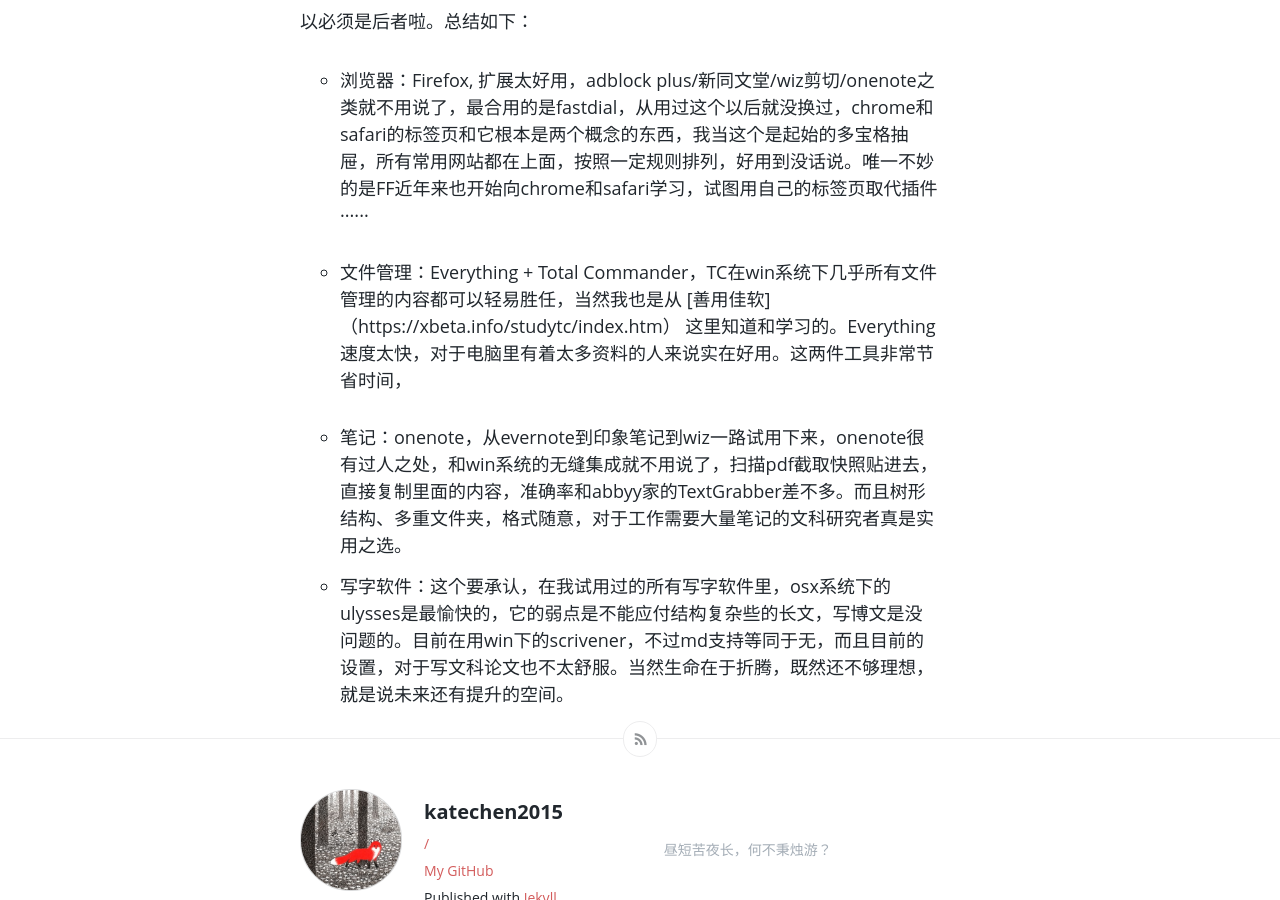
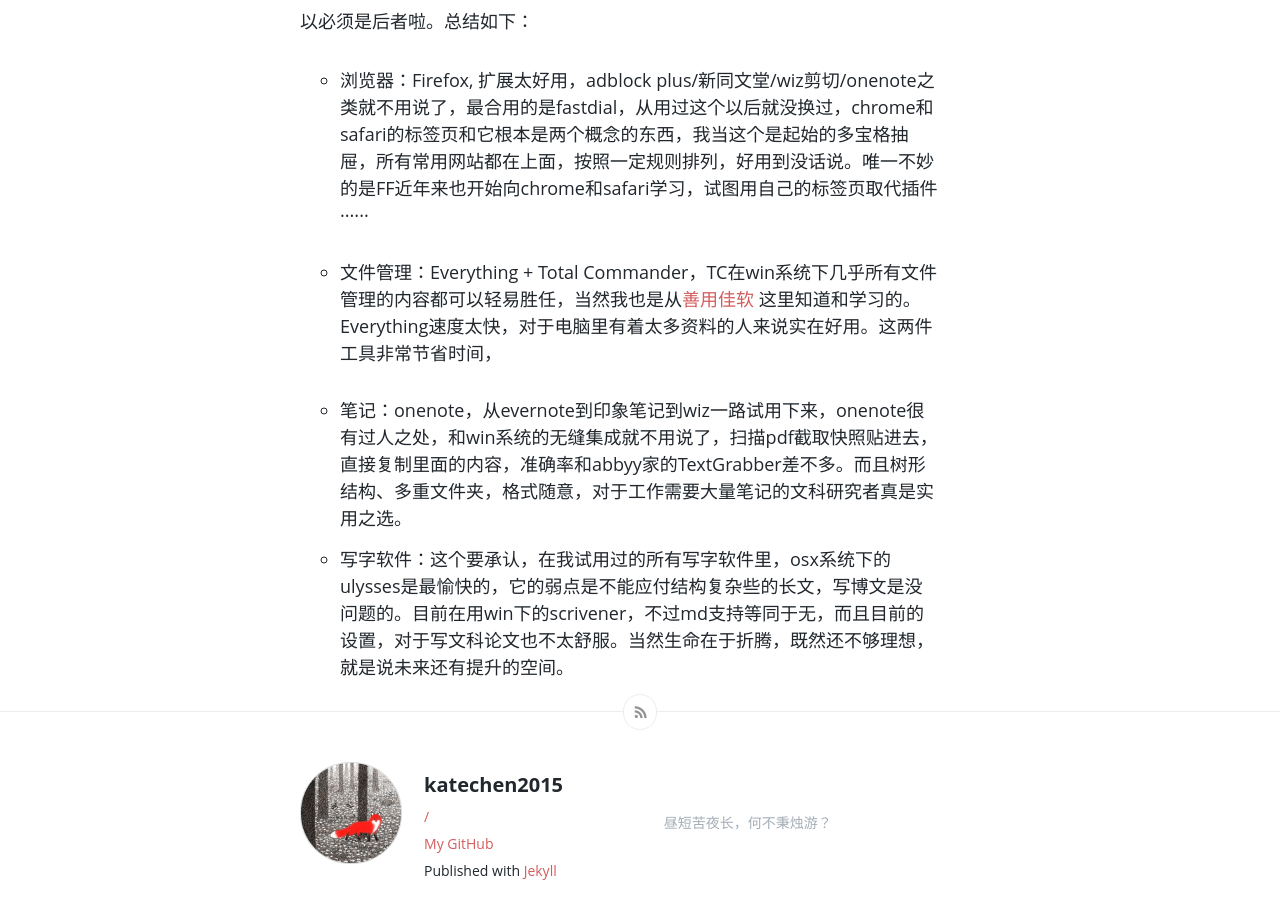
Before and after one commit to katechen2015/katechen2015.github.io, a Jekyll site: the page built from _posts/2016-07-20-My-Windows.md, in a window 1280 px wide and 900 px high, scrolled down 790 px. Built offline with Jekyll 4.4.1, drawn with Linux system fonts in a browser that asks for light colours; comment, search, counter and statistics services are not loaded.

Commit message:
Update 2016-07-20-My-Windows.md

```diff
--- a/_posts/2016-07-20-My-Windows.md
+++ b/_posts/2016-07-20-My-Windows.md
@@ -10,7 +10,7 @@ image: roon.jpg
 
 - 浏览器：Firefox, 扩展太好用，adblock plus/新同文堂/wiz剪切/onenote之类就不用说了，最合用的是fastdial，从用过这个以后就没换过，chrome和safari的标签页和它根本是两个概念的东西，我当这个是起始的多宝格抽屉，所有常用网站都在上面，按照一定规则排列，好用到没话说。唯一不妙的是FF近年来也开始向chrome和safari学习，试图用自己的标签页取代插件······
 
-- 文件管理：Everything + Total Commander，TC在win系统下几乎所有文件管理的内容都可以轻易胜任，当然我也是从 [善用佳软]（https://xbeta.info/studytc/index.htm） 这里知道和学习的。Everything速度太快，对于电脑里有着太多资料的人来说实在好用。这两件工具非常节省时间，
+- 文件管理：Everything + Total Commander，TC在win系统下几乎所有文件管理的内容都可以轻易胜任，当然我也是从[善用佳软](https://xbeta.info/studytc/index.htm) 这里知道和学习的。Everything速度太快，对于电脑里有着太多资料的人来说实在好用。这两件工具非常节省时间，
 
 - 笔记：onenote，从evernote到印象笔记到wiz一路试用下来，onenote很有过人之处，和win系统的无缝集成就不用说了，扫描pdf截取快照贴进去，直接复制里面的内容，准确率和abbyy家的TextGrabber差不多。而且树形结构、多重文件夹，格式随意，对于工作需要大量笔记的文科研究者真是实用之选。
 - 写字软件：这个要承认，在我试用过的所有写字软件里，osx系统下的ulysses是最愉快的，它的弱点是不能应付结构复杂些的长文，写博文是没问题的。目前在用win下的scrivener，不过md支持等同于无，而且目前的设置，对于写文科论文也不太舒服。当然生命在于折腾，既然还不够理想，就是说未来还有提升的空间。
```
